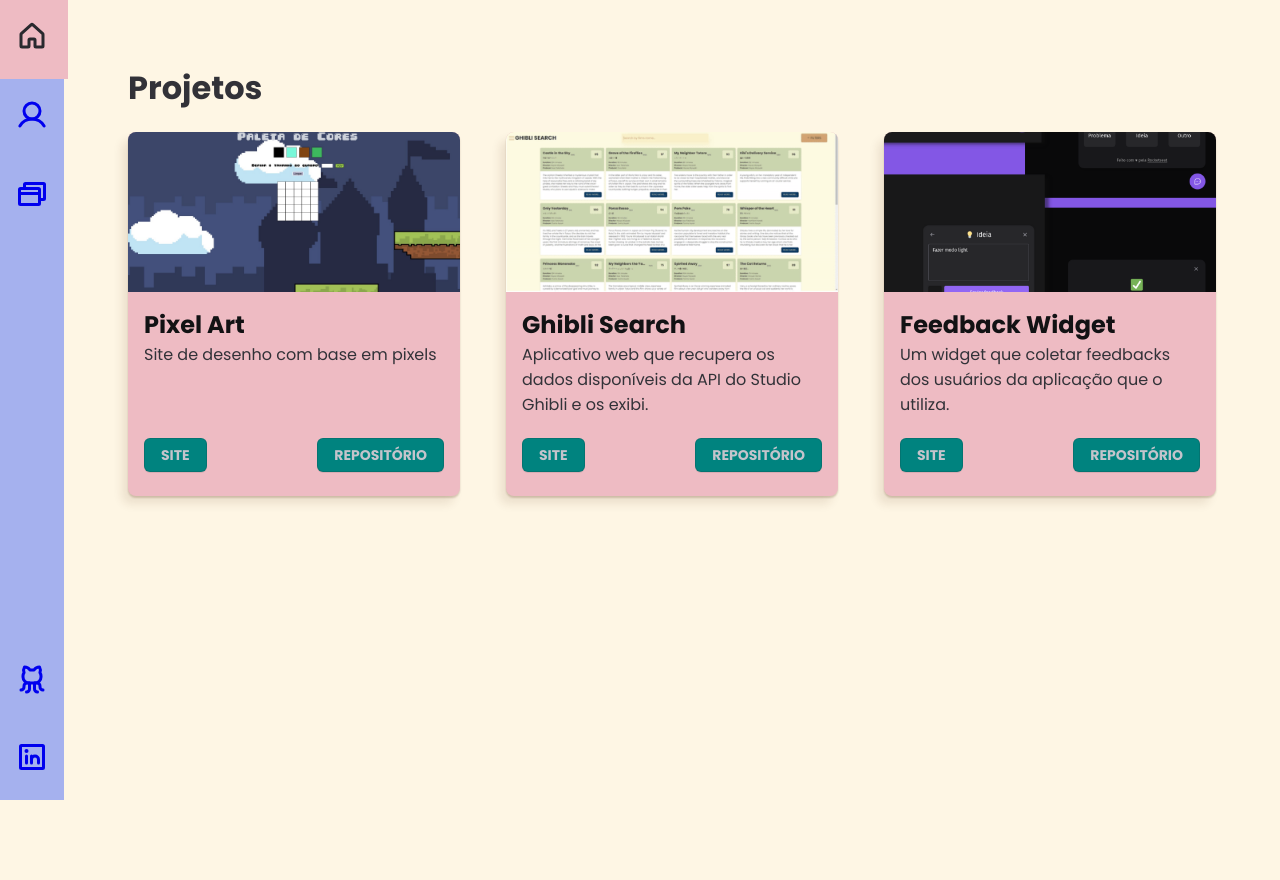
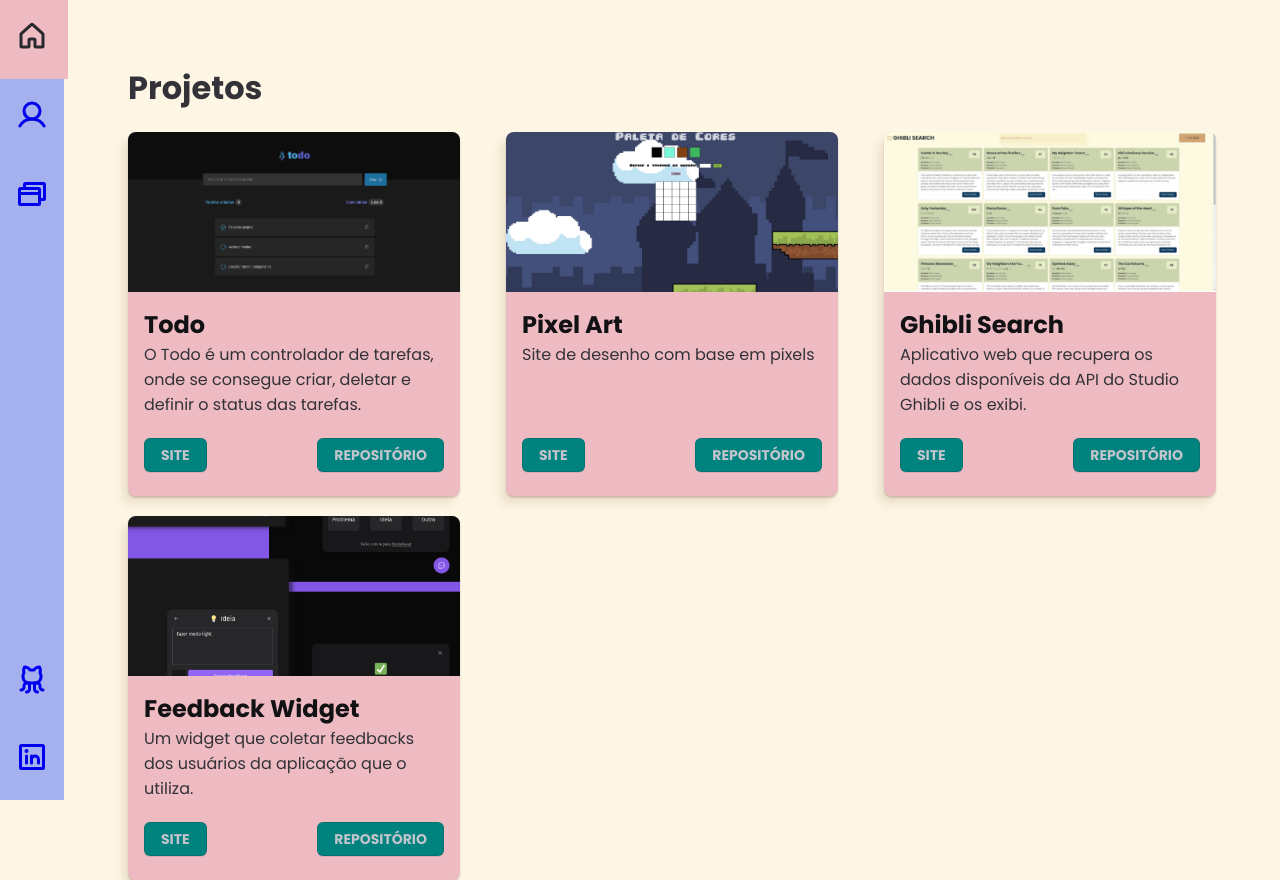
Before and after one commit to deborafantinif/portfolio_velho, a React (Vite) app: page /projetos in a window 1280 px wide. Before the commit the page ends 800 px from the top, so only its background shows below. Built offline with nearby package versions, Linux system fonts and the light colour scheme.

Commit message:
UPDATE: add info new project

```diff
--- a/src/pages/Projects.tsx
+++ b/src/pages/Projects.tsx
@@ -2,6 +2,7 @@ import NavBar from '../components/NavBar';
 import Project from '../components/Project';
 import styles from './Projects.module.css';
 import ghibli from '../assets/ghibli.png';
+import todo from '../assets/todo.png';
 import feedget from '../assets/feedget.png';
 import pixelArt from '../assets/pexelArt.jpg';
 
@@ -13,6 +14,16 @@ function Projects() {
       <main className={styles.main}>
         <h1>Projetos</h1>
         <div className={styles.blocos}>
+        <Project
+            github='https://github.com/deborafantinif/todo'
+            site='https://todo-deborafantinif.vercel.app/'
+            title='Todo'
+            description='O Todo é um controlador de
+            tarefas, onde se consegue criar, deletar e definir o status das
+            tarefas.'
+            image={todo}
+          />
+
           <Project
             github='https://github.com/deborafantinif/project-pixels-art'
             site='https://pixels-art-eight.vercel.app/'
```
Also changed, not shown: src/assets/todo.png (added).
